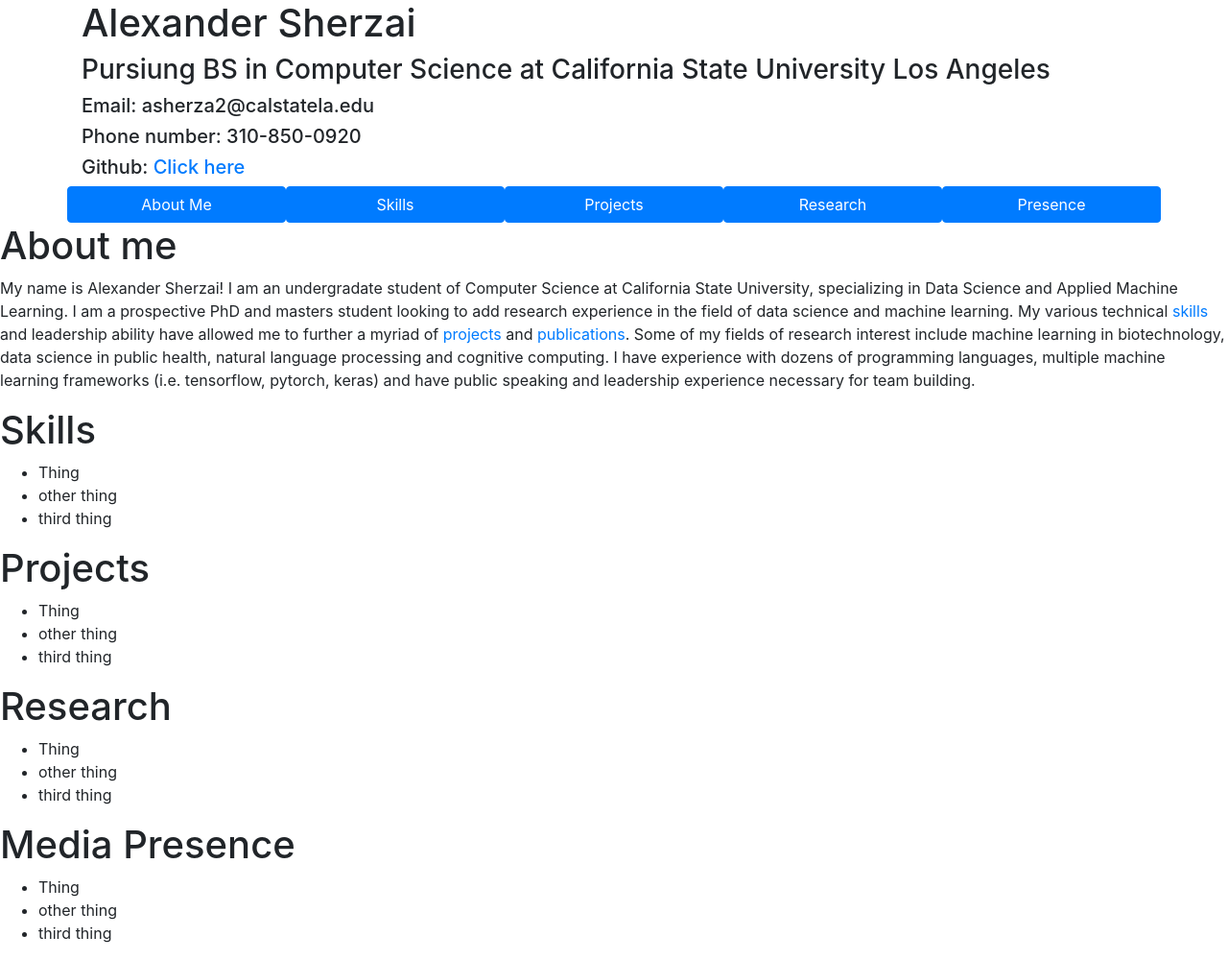
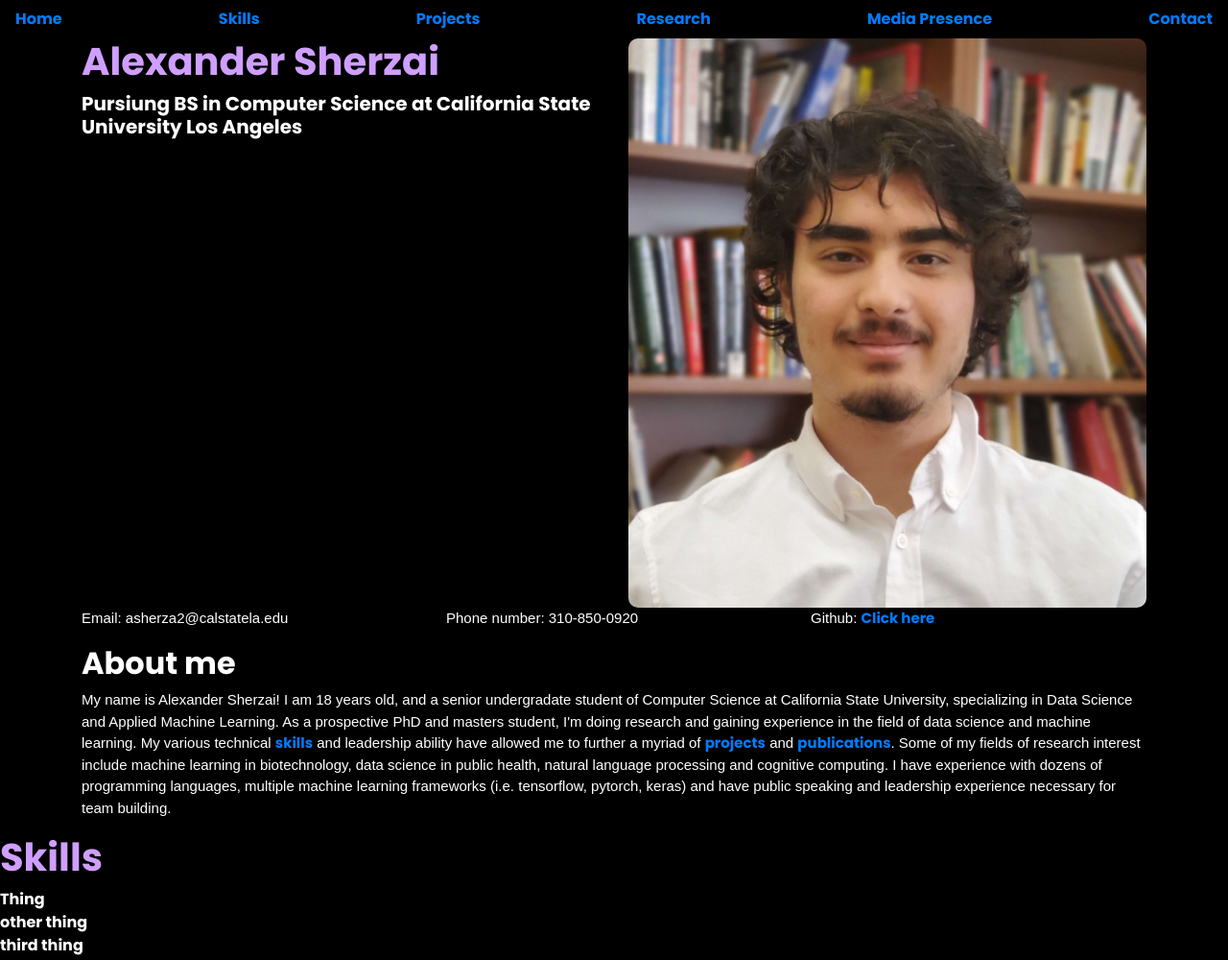
Before and after one commit to alexsherzai/alexandersherzai.github.io, a plain HTML site: page index.html in a window 1280 px wide. Shown: the top 1000 px of the page at 96% size. Drawn offline with nearby package versions, Linux system fonts and the light colour scheme.

Commit message:
Structure of Site Complete

```diff
--- a/index.html
+++ b/index.html
@@ -1,21 +1,45 @@
 <!DOCTYPE html>
 <html>
     <head>
+        <meta charset="UTF-8">
+        <meta http-equiv="X-UA-Compatible" content="IE=edge">
+        <meta name="viewport" content=""width=device-width, initial-scale="1.0">
+
+
+        <link href="https://fonts.googleapis.com/css?family=Montserrat:100" rel="stylesheet">
+        <link href="https://fonts.googleapis.com/css2?family=Poppins:wght@700&display=swap" rel="stylesheet">
+        <link rel="preconnect" href="https://fonts.googleapis.com">
+        <link rel="stylesheet" href="https://cdn.jsdelivr.net/npm/bootstrap@4.3.1/dist/css/bootstrap.min.css" integrity="sha384-ggOyR0iXCbMQv3Xipma34MD+dH/1fQ784/j6cY/iJTQUOhcWr7x9JvoRxT2MZw1T" crossorigin="anonymous">
         <link rel="stylesheet" href="stylesheet.css"/>
-        <link rel="stylesheet" href="https://cdn.jsdelivr.net/npm/bootstrap@4.3.1/dist/css/bootstrap.min.css" integrity="sha384-ggOyR0iXCbMQv3Xipma34MD+dH/1fQ784/j6cY/iJTQUOhcWr7x9JvoRxT2MZw1T" crossorigin="anonymous">
-        <script src="https://code.jquery.com/jquery-3.3.1.slim.min.js" integrity="sha384-q8i/X+965DzO0rT7abK41JStQIAqVgRVzpbzo5smXKp4YfRvH+8abtTE1Pi6jizo" crossorigin="anonymous"></script>
-        <script src="https://cdn.jsdelivr.net/npm/popper.js@1.14.7/dist/umd/popper.min.js" integrity="sha384-UO2eT0CpHqdSJQ6hJty5KVphtPhzWj9WO1clHTMGa3JDZwrnQq4sF86dIHNDz0W1" crossorigin="anonymous"></script>
-        <script src="https://cdn.jsdelivr.net/npm/bootstrap@4.3.1/dist/js/bootstrap.min.js" integrity="sha384-JjSmVgyd0p3pXB1rRibZUAYoIIy6OrQ6VrjIEaFf/nJGzIxFDsf4x0xIM+B07jRM" crossorigin="anonymous"></script>
+
+    </head>
     <body>
-        <div class="container mid-width">
-            <h1>Alexander Sherzai</h1>
-            <h3>Pursiung BS in Computer Science at California State University Los Angeles</h3>
-            <h5>Email: asherza2@calstatela.edu</h3>
-            <h5>Phone number: 310-850-0920</h3>
-            <h5>Github: <a href = "https://github.com/alexsherzai">Click here</a></h3>
+        <nav class="navbar navbar-light">
+                <a href="#">Home</a>
+                <a href="#">Skills</a>
+                <a href="#">Projects</a>
+                <a href="#">Research</a>
+                <a href="#">Media Presence</a>
+                <a href="#">Contact</a>
+        </nav>
+        <div class="container">
+            <div class="row">
+                <div class="col">
+                    <h1><strong>Alexander Sherzai</strong></h1>
+                    <h5>Pursiung BS in Computer Science at California State University Los Angeles</h5>
+                </div>
+                <div class="prof-photo-cont col">
+                    <img class="prof-photo" src="images/alexsherzai-bio-photo-crop.jpg" alt="Professional Image"/>
+                </div>
+            </div>
+            <div class="row">
+                <p class = "col">Email: asherza2@calstatela.edu</p>
+                <p class = "col">Phone number: 310-850-0920</p>
+                <p class = "col">Github: <a href = "https://github.com/alexsherzai">Click here</a></p>
+            </div>
         </div>
 
-        <div class = "container">
+        <!--<div class = "container">
             <div class = "row">
                 <button type="button" class="btn btn-primary col">About Me</button>
                 <button type="button" class="btn btn-primary col">Skills</button>
@@ -24,11 +48,12 @@
                 <button type="button" class="btn btn-primary col">Presence</button>
             </div>
         </div>
+        -->
 
-        <div id="about">
-            <h1>About me</h1>
-            <p>My name is Alexander Sherzai! I am an undergradate student of Computer Science at California State University, specializing in Data Science and Applied Machine Learning.
-                I am a prospective PhD and masters student looking to add research experience in the field of data science and machine learning.
+        <div class = "container" id="about">
+            <h2>About me</h2>
+            <p>My name is Alexander Sherzai! I am 18 years old, and a senior undergradate student of Computer Science at California State University, specializing in Data Science and Applied Machine Learning.
+                As a prospective PhD and masters student, I'm doing research and gaining experience in the field of data science and machine learning.
                 My various technical <a href = '#skills'>skills</a> and leadership ability have allowed me to further a myriad of <a href = '#projects'>projects</a> and <a href = '#research'>publications</a>.
                 Some of my fields of research interest include machine learning in biotechnology, data science in public health, natural language processing and cognitive computing.
                 I have experience with dozens of programming languages, multiple machine learning frameworks (i.e. tensorflow, pytorch, keras) and have public speaking and leadership experience necessary for team building.
--- a/stylesheet.css
+++ b/stylesheet.css
@@ -1,3 +1,25 @@
+*{
+    margin: 0;
+    padding: 0;
+    font-family: 'Poppins', sans-serif;
+    box-sizing: border-box;
+}
+
 body {
+    background: #000;
+    color: #fff;
+}
 
+.prof-photo {
+    width: 100%;
+    border-radius: 10px;
 }
+
+h1 {
+    color: #CF9FFF;
+}
+
+p {
+    font-family: 'Roboto Slab', sans-serif;
+    font-size: 15px;
+}
```
Also changed, not shown: images/alexsherzai-bio-photo-crop.jpg (added), images/alexsherzai-bio-photo.jpg (added).
